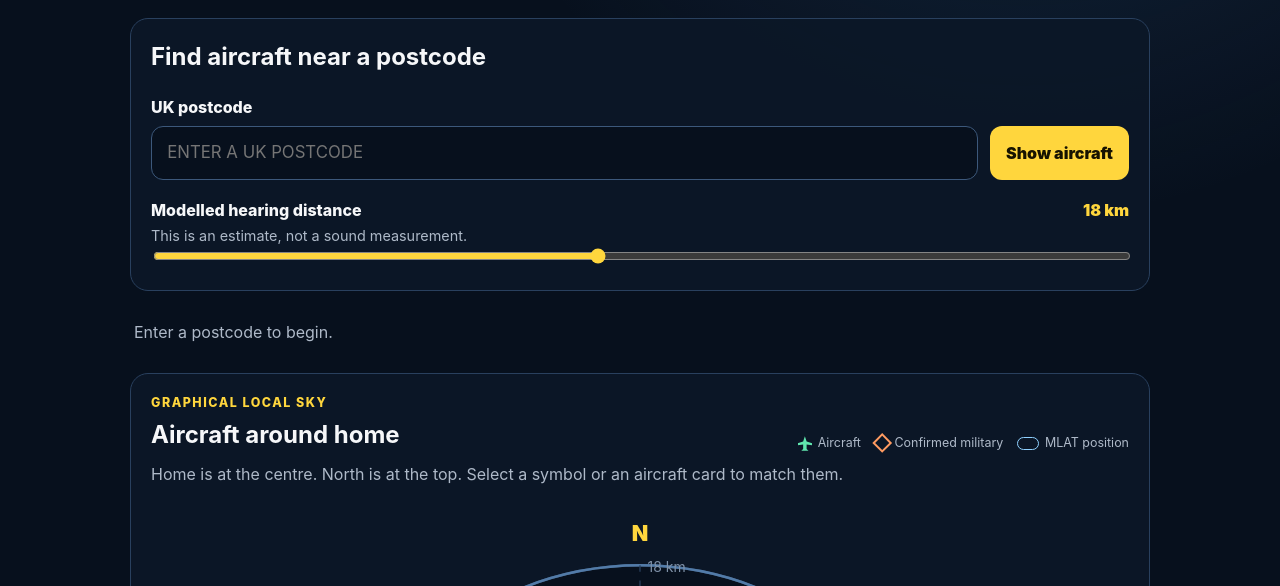
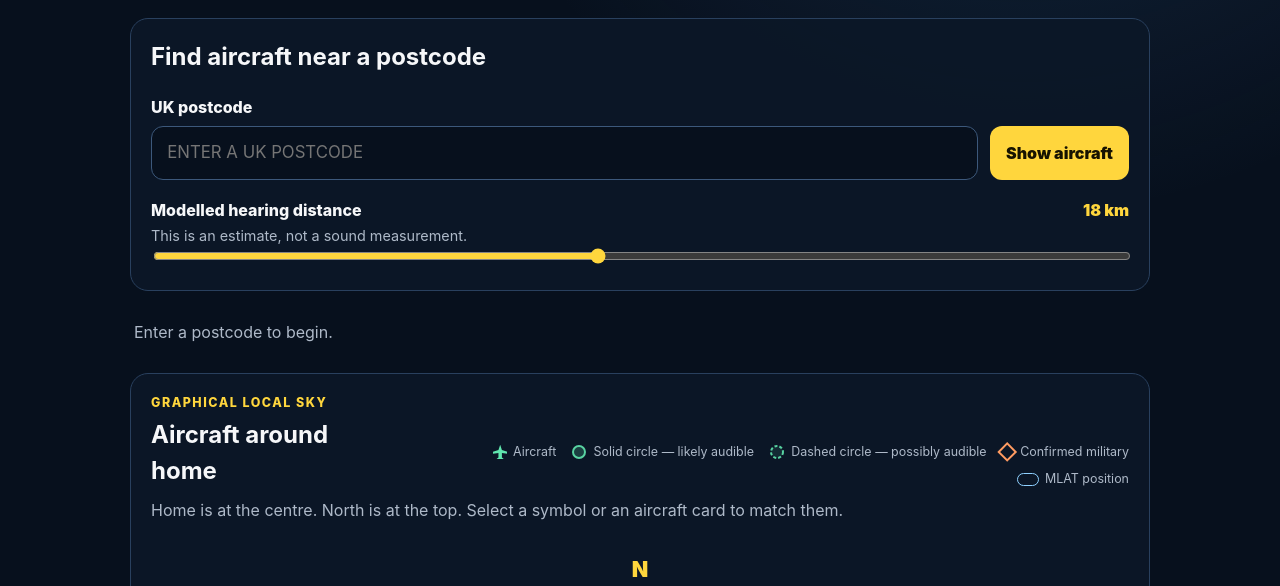
Before and after one commit to armpitpete/over-my-home, a website with bundled scripts: page index.html in a window 1280 px wide. Shown: the part 214-800 px from the top of the page. Built offline with nearby package versions, Linux system fonts and the light colour scheme.

Commit message:
Explain audibility circles in radar legend

```diff
--- a/index.html
+++ b/index.html
@@ -75,6 +75,18 @@
           </div>
           <div class="radar-legend" aria-label="Radar symbol key">
             <span><i class="legend-plane" aria-hidden="true"></i> Aircraft</span>
+            <span>
+              <svg width="18" height="18" viewBox="0 0 18 18" aria-hidden="true" focusable="false">
+                <circle cx="9" cy="9" r="6" fill="rgba(96, 230, 174, 0.2)" stroke="rgba(96, 230, 174, 0.9)" stroke-width="2"></circle>
+              </svg>
+              Solid circle — likely audible
+            </span>
+            <span>
+              <svg width="18" height="18" viewBox="0 0 18 18" aria-hidden="true" focusable="false">
+                <circle cx="9" cy="9" r="6" fill="rgba(96, 230, 174, 0.1)" stroke="rgba(96, 230, 174, 0.9)" stroke-width="2" stroke-dasharray="3 2"></circle>
+              </svg>
+              Dashed circle — possibly audible
+            </span>
             <span><i class="legend-military" aria-hidden="true"></i> Confirmed military</span>
             <span><i class="legend-mlat" aria-hidden="true"></i> MLAT position</span>
           </div>
```
